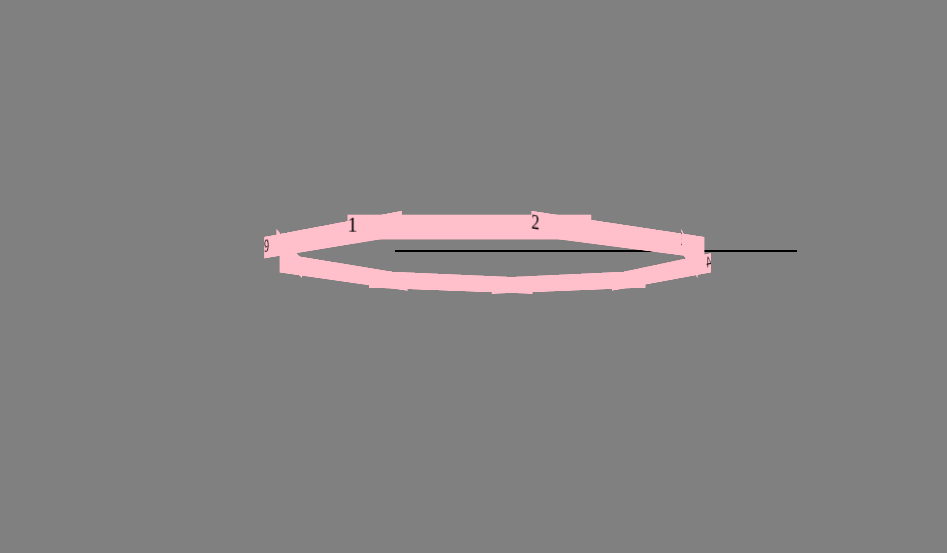
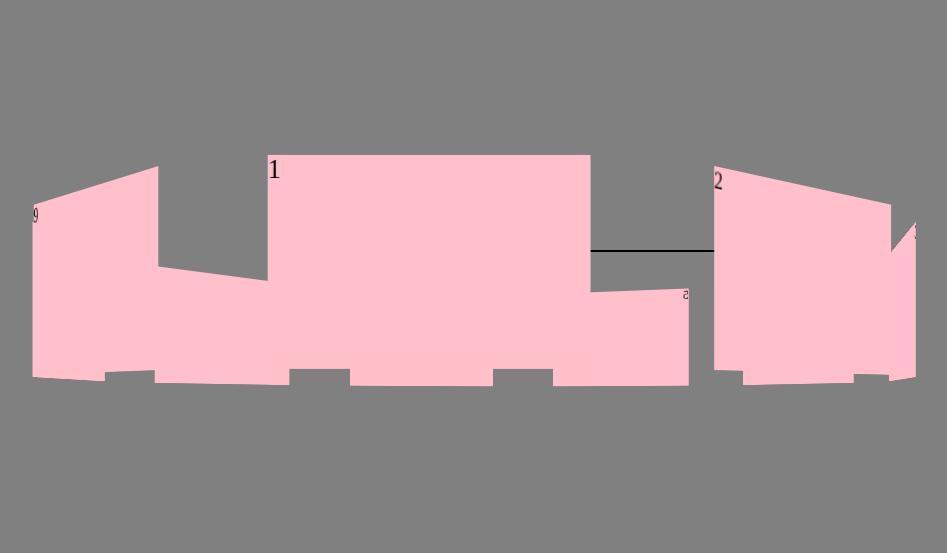
Before and after one commit to tomkaar/karusell, a plain HTML site: page index.html in a window 1280 px wide. Shown: the whole page, without its empty margins (45-992 px from the left). Drawn offline with Linux system fonts and the light colour scheme.

Commit message:
transformZ

```diff
--- a/style.css
+++ b/style.css
@@ -29,42 +29,42 @@ body, html {
 	position: absolute;
 	top: 0;
 	width: 196px;
-	min-height: 20px;
+	min-height: 130px;
 	background: pink;
 }
 
 .a1 {
-	transform: rotateY(0deg) translateZ(196px);
+	transform: rotateY(0deg) translateZ(392px);
 }
 
 .a2 {
-	transform: rotateY(40deg)translateZ(196px);
+	transform: rotateY(40deg)translateZ(392px);
 }
 
 .a3 {
-	transform: rotateY(80deg)translateZ(196px);
+	transform: rotateY(80deg)translateZ(392px);
 }
 
 .a4 {
-	transform: rotateY(120deg)translateZ(196px);
+	transform: rotateY(120deg)translateZ(392px);
 }
 
 .a5 {
-	transform: rotateY(160deg)translateZ(196px);
+	transform: rotateY(160deg)translateZ(392px);
 }
 
 .a6 {
-	transform: rotateY(200deg)translateZ(196px);
+	transform: rotateY(200deg)translateZ(392px);
 }
 
 .a7 {
-	transform: rotateY(240deg)translateZ(196px);
+	transform: rotateY(240deg)translateZ(392px);
 }
 
 .a8 {
-	transform: rotateY(280deg)translateZ(196px);
+	transform: rotateY(280deg)translateZ(392px);
 }
 
 .a9 {
-	transform: rotateY(320deg) translateZ(196px);
+	transform: rotateY(320deg) translateZ(392px);
 }
```
Also changed, not shown: 1 other file.
